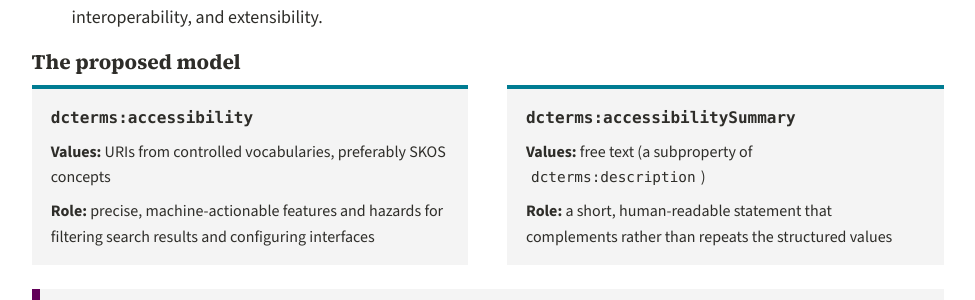
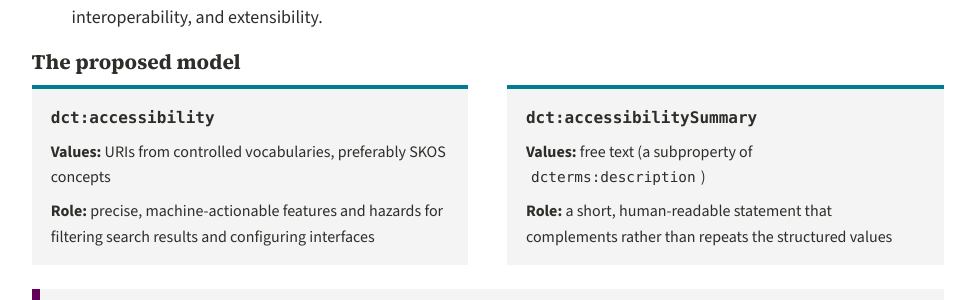
Before and after one commit to kallimathios/kallimathios, a Jekyll site: the page built from models.md, in a window 1280 px wide and 900 px high, scrolled down 2016 px. Shown: the part 152-452 px from the top of the window, without its empty margins (298-1273 px from the left). Built offline with Jekyll 4.4.1, drawn with Linux system fonts in a browser that asks for light colours.

Commit message:
Update accessibility properties in models.md

```diff
--- a/models.md
+++ b/models.md
@@ -50,12 +50,12 @@ the needs of people who rely on accessibility metadata to find resources they ca
 
 <div class="prop-grid">
   <div class="prop">
-    <p class="prop__name"><code>dcterms:accessibility</code></p>
+    <p class="prop__name"><code>dct:accessibility</code></p>
     <p><strong>Values:</strong> URIs from controlled vocabularies, preferably SKOS concepts</p>
     <p><strong>Role:</strong> precise, machine-actionable features and hazards for filtering search results and configuring interfaces</p>
   </div>
   <div class="prop">
-    <p class="prop__name"><code>dcterms:accessibilitySummary</code></p>
+    <p class="prop__name"><code>dct:accessibilitySummary</code></p>
     <p><strong>Values:</strong> free text (a subproperty of <code>dcterms:description</code>)</p>
     <p><strong>Role:</strong> a short, human-readable statement that complements rather than repeats the structured values</p>
   </div>
```
